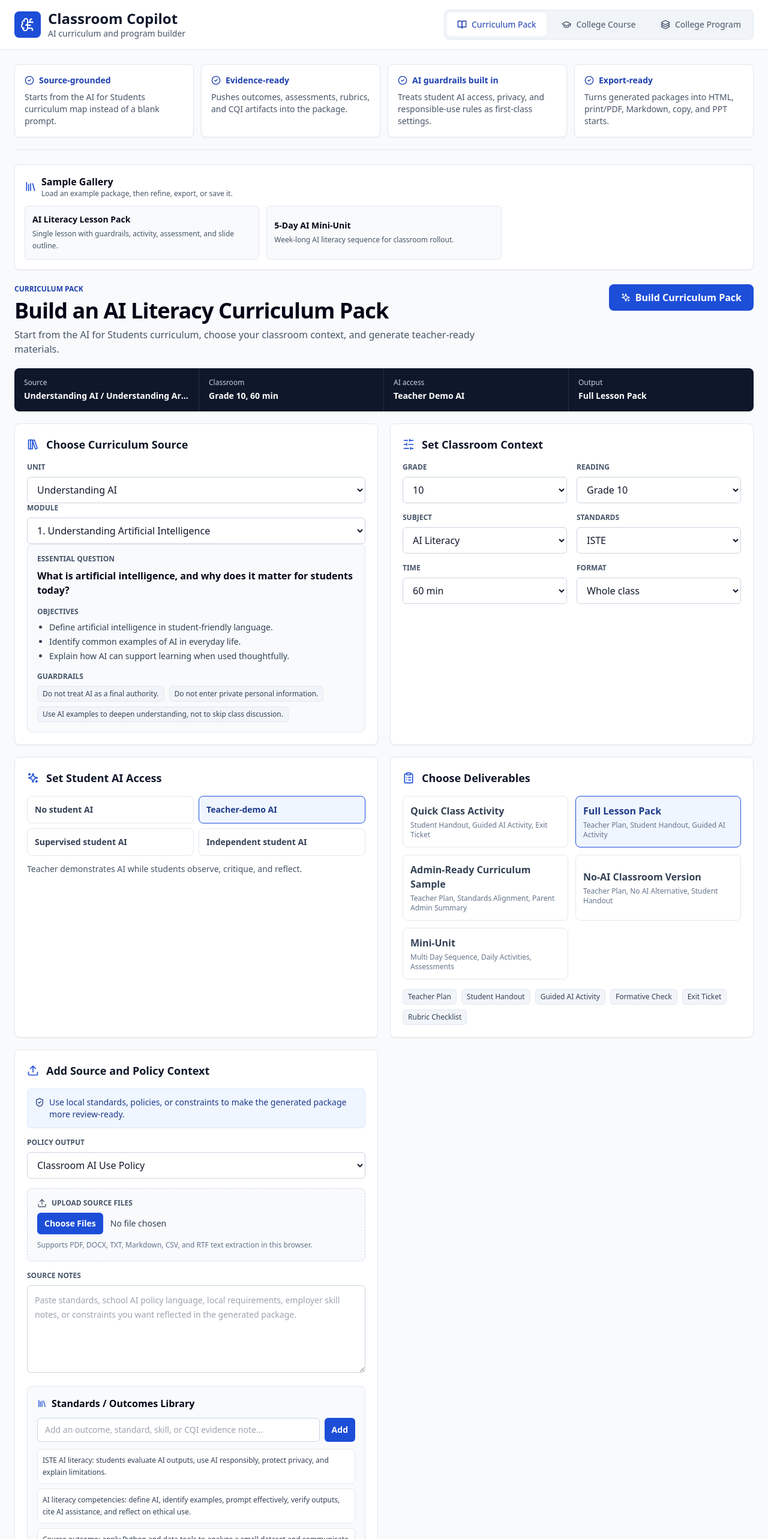
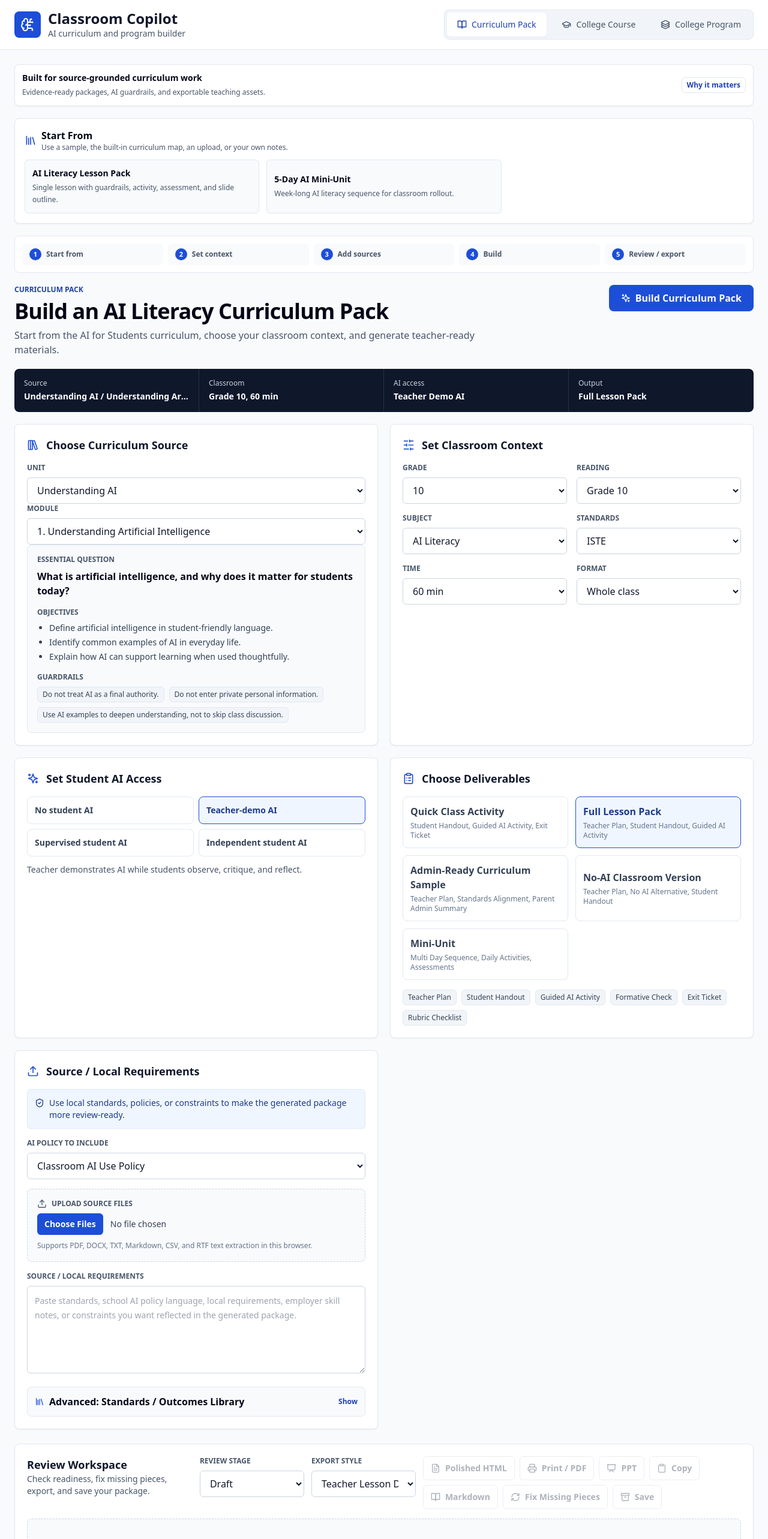
Before and after one commit to ronaceto/ClassroomCopilot, a React (Vite) app: page / in a window 1280 px wide. Shown: the top 2566 px of the page at 60% size. Built offline with nearby package versions, Linux system fonts and the light colour scheme.

Commit message:
Simplify curriculum builder workflow UX
Collapses product proof, reframes samples as Start From, adds workflow steps, simplifies source/local requirements with advanced details hidden by default, and polishes the Review Workspace labels/actions.

```diff
--- a/src/App.tsx
+++ b/src/App.tsx
@@ -325,7 +325,7 @@ function App() {
 
       <main className="mx-auto max-w-7xl px-4 py-6 sm:px-6">
         <ProductEdgeStrip />
-        <SampleGallery activeMode={activeMode} onLoadSample={loadSample} />
+        <StartFromGallery activeMode={activeMode} onLoadSample={loadSample} />
 
         {activeMode === 'curriculum-pack' ? (
           <CurriculumPackBuilder isLoading={isLoading} onBuild={handleBuild} />
@@ -519,7 +519,7 @@ function CurriculumPackBuilder({
         </Panel>
 
         <SourceContextPanel
-          title="Add Source and Policy Context"
+          title="Source / Local Requirements"
           hint="Use local standards, policies, or constraints to make the generated package more review-ready."
           policyOutput={settings.policyOutput}
           onPolicyChange={(value) => updateSetting('policyOutput', value)}
@@ -657,7 +657,7 @@ function CollegeCourseBuilder({
         </Panel>
 
         <SourceContextPanel
-          title="Add Program Source and Policy Context"
+          title="Source / Local Requirements"
           hint="Use institutional notes, employer skills, or policy language to make the course package review-ready."
           policyOutput={settings.policyOutput}
           onPolicyChange={(value) => updateSetting('policyOutput', value)}
@@ -788,7 +788,7 @@ function CollegeProgramBuilder({
         </Panel>
 
         <SourceContextPanel
-          title="Program Source and Policy Context"
+          title="Source / Local Requirements"
           hint="Use employer input, advisory notes, pathway constraints, or institutional policy language to shape the program package."
           policyOutput={settings.policyOutput}
           onPolicyChange={(value) => updateSetting('policyOutput', value)}
@@ -802,12 +802,26 @@ function CollegeProgramBuilder({
 }
 
 function ProductEdgeStrip() {
-  return (
-    <section className="mb-6 border-b border-slate-200 pb-5" aria-label="Classroom Copilot product strengths">
-      <div className="grid gap-3 lg:grid-cols-4">
+  const [open, setOpen] = useState(false);
+
+  return (
+    <section className="mb-5 rounded-lg border border-slate-200 bg-white p-3 shadow-sm" aria-label="Classroom Copilot product strengths">
+      <button
+        type="button"
+        onClick={() => setOpen((current) => !current)}
+        className="flex w-full items-center justify-between gap-3 text-left"
+      >
+        <span>
+          <span className="block text-sm font-bold text-slate-950">Built for source-grounded curriculum work</span>
+          <span className="text-xs text-slate-600">Evidence-ready packages, AI guardrails, and exportable teaching assets.</span>
+        </span>
+        <span className="rounded-md border border-slate-200 px-2 py-1 text-xs font-semibold text-blue-800">{open ? 'Hide' : 'Why it matters'}</span>
+      </button>
+      {open && (
+        <div className="mt-3 grid gap-3 lg:grid-cols-4">
           {productEdges.map((edge) => (
-          <div key={edge.title} className="rounded-lg border border-slate-200 bg-white p-4 shadow-sm">
-            <div className="mb-2 flex items-center gap-2 text-sm font-bold text-blue-800">
+            <div key={edge.title} className="rounded-md border border-slate-200 bg-slate-50 p-3">
+              <div className="mb-1 flex items-center gap-2 text-sm font-bold text-blue-800">
                 <CheckCircle2 className="h-4 w-4" />
                 {edge.title}
               </div>
@@ -815,11 +829,27 @@ function ProductEdgeStrip() {
             </div>
           ))}
         </div>
+      )}
     </section>
   );
 }
 
-function SampleGallery({
+function WorkflowMap() {
+  const steps = ['Start from', 'Set context', 'Add sources', 'Build', 'Review / export'];
+
+  return (
+    <div className="mb-5 grid gap-2 rounded-lg border border-slate-200 bg-white p-3 text-xs font-semibold text-slate-600 sm:grid-cols-5">
+      {steps.map((step, index) => (
+        <div key={step} className="flex items-center gap-2 rounded-md bg-slate-50 px-3 py-2">
+          <span className="flex h-5 w-5 items-center justify-center rounded-full bg-blue-700 text-[11px] text-white">{index + 1}</span>
+          <span>{step}</span>
+        </div>
+      ))}
+    </div>
+  );
+}
+
+function StartFromGallery({
   activeMode,
   onLoadSample,
 }: {
@@ -829,12 +859,12 @@ function SampleGallery({
   const visibleSamples = samplePackages.filter((sample) => sample.mode === activeMode);
 
   return (
-    <section className="mb-6 rounded-lg border border-slate-200 bg-white p-4 shadow-sm">
+    <section className="mb-5 rounded-lg border border-slate-200 bg-white p-4 shadow-sm">
       <div className="mb-3 flex items-center gap-2">
         <Library className="h-5 w-5 text-blue-700" />
         <div>
-          <h3 className="font-bold text-slate-950">Sample Gallery</h3>
-          <p className="text-xs text-slate-600">Load an example package, then refine, export, or save it.</p>
+          <h3 className="font-bold text-slate-950">Start From</h3>
+          <p className="text-xs text-slate-600">Use a sample, the built-in curriculum map, an upload, or your own notes.</p>
         </div>
       </div>
       <div className="grid gap-3 md:grid-cols-2 xl:grid-cols-3">
@@ -875,6 +905,7 @@ function BuilderFrame({
 }) {
   return (
     <section className="mb-6">
+      <WorkflowMap />
       <div className="mb-5 flex flex-col gap-4 lg:flex-row lg:items-start lg:justify-between">
         <div>
           <p className="mb-2 text-xs font-bold uppercase text-blue-800">{eyebrow}</p>
@@ -938,6 +969,7 @@ function SourceContextPanel({
   const [uploadStatus, setUploadStatus] = useState('');
   const [libraryItems, setLibraryItems] = useState<string[]>(() => loadStandardsLibrary());
   const [newLibraryItem, setNewLibraryItem] = useState('');
+  const [advancedOpen, setAdvancedOpen] = useState(false);
 
   useEffect(() => {
     saveStandardsLibrary(libraryItems);
@@ -983,7 +1015,7 @@ function SourceContextPanel({
         <p>{hint}</p>
       </div>
 
-      <SelectField label="Policy output" value={policyOutput} onChange={onPolicyChange} options={toSelectOptions(policyOptions)} />
+      <SelectField label="AI Policy to Include" value={policyOutput} onChange={onPolicyChange} options={toSelectOptions(policyOptions)} />
 
       <label className="mt-4 block rounded-lg border border-dashed border-slate-300 bg-slate-50 p-4">
         <span className="mb-2 flex items-center gap-2 text-xs font-bold uppercase text-slate-600">
@@ -1001,13 +1033,22 @@ function SourceContextPanel({
         {uploadStatus && <span className="mt-2 block text-xs font-semibold text-blue-800">{uploadStatus}</span>}
       </label>
 
-      <TextAreaField label="Source notes" value={sourceNotes} onChange={onSourceNotesChange} placeholder={placeholder} />
-
-      <div className="mt-4 rounded-lg border border-slate-200 bg-slate-50 p-4">
-        <div className="mb-3 flex items-center gap-2">
+      <TextAreaField label="Source / Local Requirements" value={sourceNotes} onChange={onSourceNotesChange} placeholder={placeholder} />
+
+      <div className="mt-4 rounded-lg border border-slate-200 bg-slate-50 p-3">
+        <button
+          type="button"
+          onClick={() => setAdvancedOpen((current) => !current)}
+          className="flex w-full items-center justify-between text-left"
+        >
+          <span className="flex items-center gap-2 font-bold text-slate-950">
             <Library className="h-4 w-4 text-blue-700" />
-          <h4 className="font-bold text-slate-950">Standards / Outcomes Library</h4>
-        </div>
+            Advanced: Standards / Outcomes Library
+          </span>
+          <span className="text-xs font-semibold text-blue-800">{advancedOpen ? 'Hide' : 'Show'}</span>
+        </button>
+        {advancedOpen && (
+          <div className="mt-3">
             <div className="mb-3 flex gap-2">
               <input
                 value={newLibraryItem}
@@ -1031,6 +1072,8 @@ function SourceContextPanel({
                 </button>
               ))}
             </div>
+          </div>
+        )}
       </div>
     </Panel>
   );
@@ -1246,13 +1289,13 @@ function GeneratedOutput({
     <section className="rounded-lg border border-slate-200 bg-white p-5 shadow-sm">
       <div className="mb-4 flex flex-col gap-4 lg:flex-row lg:items-start lg:justify-between">
         <div>
-          <h3 className="text-lg font-bold">Generated Package</h3>
-          <p className="text-sm text-slate-600">Review the generated materials, then export them for teaching, sharing, or presentation.</p>
+          <h3 className="text-lg font-bold">Review Workspace</h3>
+          <p className="text-sm text-slate-600">Check readiness, fix missing pieces, export, and save your package.</p>
         </div>
         <div className="grid gap-3 sm:grid-cols-2 lg:min-w-[360px]">
-          <SelectField label="Review status" value={reviewStatus} onChange={(value) => setReviewStatus(value as ReviewStatus)} options={toSelectOptions(reviewStatuses)} />
+          <SelectField label="Review stage" value={reviewStatus} onChange={(value) => setReviewStatus(value as ReviewStatus)} options={toSelectOptions(reviewStatuses)} />
           <SelectField
-            label="Export template"
+            label="Export style"
             value={copyTemplate}
             onChange={(value) => setCopyTemplate(value as CopyTemplate)}
             options={toSelectOptions([
@@ -1297,7 +1340,7 @@ function GeneratedOutput({
           />
           <ExportButton
             icon={RefreshCw}
-            label="Improve Readiness"
+            label="Fix Missing Pieces"
             disabled={!hasContent || isLoading}
             onClick={improveReadiness}
           />
@@ -1314,18 +1357,21 @@ function GeneratedOutput({
         </div>
       </div>
       {hasContent && (
-        <div className="mb-4 flex flex-wrap gap-2">
+        <div className="mb-4 rounded-lg border border-slate-200 bg-slate-50 p-3">
+          <div className="mb-2 text-xs font-bold uppercase text-slate-600">Refine Package</div>
+          <div className="flex flex-wrap gap-2">
             {refinementPresets.map((preset) => (
               <button
                 key={preset.label}
                 type="button"
                 onClick={() => runRefinement(preset.label, preset.instruction)}
                 disabled={isLoading}
-              className="rounded-md border border-slate-200 bg-slate-50 px-3 py-2 text-xs font-semibold text-slate-700 transition hover:border-blue-200 hover:bg-blue-50 hover:text-blue-800 disabled:cursor-not-allowed disabled:opacity-50"
+                className="rounded-md border border-slate-200 bg-white px-3 py-2 text-xs font-semibold text-slate-700 transition hover:border-blue-200 hover:bg-blue-50 hover:text-blue-800 disabled:cursor-not-allowed disabled:opacity-50"
               >
                 {preset.label}
               </button>
             ))}
+          </div>
         </div>
       )}
       {exportStatus && (
```
Lines whose indentation alone changed are shown as unchanged.
